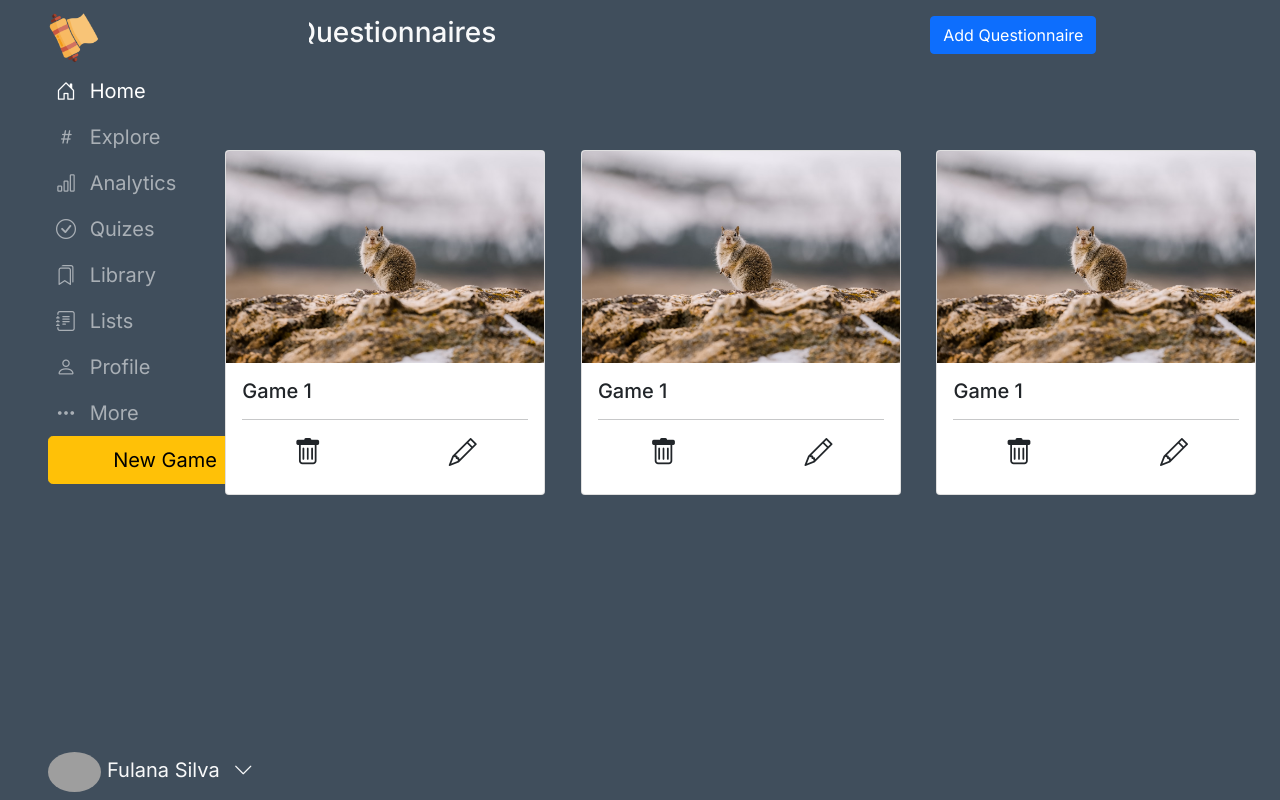
After one commit to PapiroEngine/analyticsModule, a Flask app: page /quizes in a window 1280 px wide. The commit adds this page. Run offline with Flask 3, Linux system fonts and the light colour scheme; some libraries are stand-ins or nearby versions; grey boxes are pictures that could not be loaded.

Commit message:
Added the quizes html with the cards

```diff
--- a/app.py
+++ b/app.py
@@ -89,3 +89,7 @@ def home():
 @app.route('/explore')
 def explore():
 	return render_template("explore.html")
+
+@app.route('/quizes')
+def quizes():
+	return render_template("quizes.html")
--- /dev/null
+++ b/templates/quizes.html
@@ -0,0 +1,94 @@
+{% extends 'base.html' %}
+
+{% block content %}
+
+<div class="col">
+
+    <div class="row mt-3">
+        <div class="col">
+
+            <span class="h3 text-light">Your Questionnaires</span>
+        </div>
+        <div class="col d-flex justify-content-center">
+
+            <button class="btn btn-primary">Add Questionnaire</button>
+        </div>
+    </div>
+
+    <div class="row mt-5">
+        <div class="col">
+
+
+            <div class="card mt-5 " style="width: 20rem;">
+                <img class="card-img-top" src="../static/imagens/esquilo.jfif" alt="Card image cap">
+                <div class="card-body">
+                    <h5 class="card-title">Game 1</h5>
+                    <hr>
+
+                    <div class="row">
+                        <div class="col d-flex justify-content-center align-items-center">
+                            <i class="bi bi-trash h3"></i>
+                        </div>
+                        <div class="col d-flex justify-content-center align-items-center">
+                            <i class="bi bi-pencil h3"></i>
+                        </div>
+                    </div>
+
+                </div>
+            </div>
+
+
+
+        </div>
+        <div class="col"> <!-- Page content -->
+
+
+            <div class="card mt-5 " style="width: 20rem;">
+                <img class="card-img-top" src="../static/imagens/esquilo.jfif" alt="Card image cap">
+                <div class="card-body">
+                    <h5 class="card-title">Game 1</h5>
+                    <hr>
+                    <div class="row">
+                        <div class="col d-flex justify-content-center align-items-center">
+                            <i class="bi bi-trash h3"></i>
+                        </div>
+                        <div class="col d-flex justify-content-center align-items-center">
+                            <i class="bi bi-pencil h3"></i>
+                        </div>
+                    </div>
+
+                </div>
+            </div>
+
+
+        </div>
+        <div class="col">
+
+
+
+            <div class="card mt-5 " style="width: 20rem;">
+                <img class="card-img-top" src="../static/imagens/esquilo.jfif" alt="Card image cap">
+                <div class="card-body">
+                    <h5 class="card-title">Game 1</h5>
+                    <hr>
+
+                    <div class="row">
+                        <div class="col d-flex justify-content-center align-items-center">
+                            <i class="bi bi-trash h3"></i>
+                        </div>
+                        <div class="col d-flex justify-content-center align-items-center">
+                            <i class="bi bi-pencil h3"></i>
+                        </div>
+                    </div>
+
+                </div>
+            </div>
+
+
+        </div>
+    </div>
+</div>
+
+
+
+{% endblock %}
```
Also changed, not shown: templates/base.html (+0 -36 lines), static/imagens/esquilo.jfif (added).
